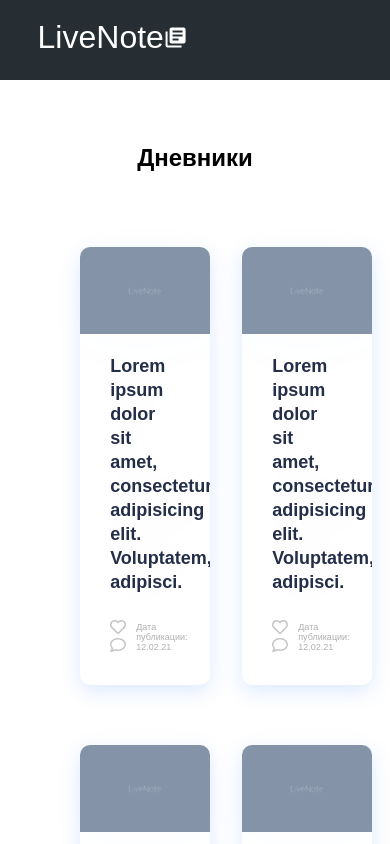
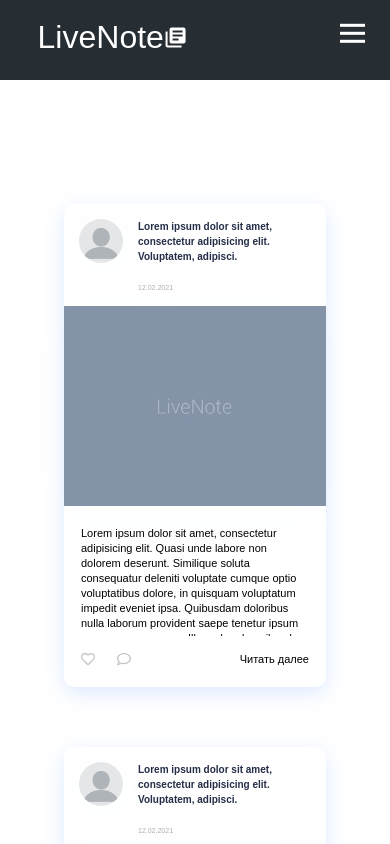
Before and after one commit to Arestout/live-notes-frontend, a React (Create React App) app: page /diaries in a window 390 px wide. Shown: the top 844 px of the page. Built offline with nearby package versions, Linux system fonts and the light colour scheme; the HTML template or start-up script is replaced by a standard one.

Commit message:
Добавил адаптива, немного видоизменил карточки

```diff
--- a/package.json
+++ b/package.json
@@ -27,6 +27,7 @@
     "jsx": "^0.9.89",
     "prettier": "^2.2.1",
     "react": "^17.0.1",
+    "react-burger-menu": "^3.0.3",
     "react-dom": "^17.0.1",
     "react-router-dom": "^5.2.0",
     "react-scripts": "4.0.3",
--- a/src/App.css
+++ b/src/App.css
@@ -18,7 +18,5 @@
 }
 
 @media only screen and (min-device-width : 320px) and (max-device-width : 480px) {
-  .navbar{
-    width: 371px;
-  }
+
 }
--- a/src/components/Button.css
+++ b/src/components/Button.css
@@ -25,6 +25,7 @@
 }
 
 .btn--medium {
+  display: none;
   padding: 8px 20px;
   font-size: 18px;
 }
--- a/src/components/Cards.js
+++ b/src/components/Cards.js
@@ -5,7 +5,6 @@
 function Cards() {
   return (
     <div className="cards">
-      <h2>Популярные открытые дневники..</h2>
       <div className="cards__container">
         <div className="cards__wrapper">
           <ul className="cards__items">
--- a/src/components/DiariesCardItem.css
+++ b/src/components/DiariesCardItem.css
@@ -1,20 +1,97 @@
+.header__wrapper {
+  display: flex;
+  padding: 15px 15px;
+}
+
+.diaries__header__heading {
+  width: 100%;
+  height: 35px;
+  margin-bottom: 20px;
+}
+
+.diaries__item__avatar {
+  width: 60px;
+  height: 60px;
+  border-radius: 100px;
+  margin-right: 15px;
+}
+
+.diaries__item__img {
+  position: absolute;
+  top: 0;
+  right: 0;
+  bottom: 0;
+  left: 0;
+  display: block;
+  width: 100%;
+  max-width: 100%;
+  height: 100%;
+  max-height: 100%;
+  object-fit: cover;
+  transition: all 0.2s linear;
+}
+
+.diaries__item__img:hover {
+  transform: scale(1.1);
+}
+
+.diaries__item__pic-wrap {
+  position: relative;
+  width: 100%;
+  height: 200px;
+  overflow: hidden;
+}
+
+.diaries__item__pic-wrap::after {
+  content: attr(data-category);
+  position: absolute;
+  bottom: 0;
+  margin-left: 10px;
+  padding: 6px 8px;
+  max-width: calc((100%) - 60px);
+  font-size: 12px;
+  font-weight: 700;
+  color: #fff;
+  background-color: #f5f5f500;
+  box-sizing: border-box;
+}
+
 .pub_date {
-  font-size: 9px;
+  font-size: 12px;
   color: #afafaf;
-  margin-right: 15px;
+}
+
+.diary__item__text {
+  max-height: 110px;
+  max-width: 100%;
+  overflow: hidden;
 }
 
 .social_icon_like {
   color: rgb(197, 197, 197);
-  font-size: 16px;
-  padding-right: 10px;
+  font-size: 24px;
 }
 
-.cards__footer {
+.diaries__footer {
   margin-top: 25px;
   display: flex;
   align-items: center;
   justify-content: space-between;
+}
+
+.diaries__icons {
+  display: flex;
+  justify-content: space-between;
+  width: 100px;
+}
+
+.read__more {
+  text-decoration: none;
+  color: #000;
+}
+
+.read__more:hover {
+  text-decoration: underline;
 }
 
 .diaries__cards__item {
@@ -32,10 +109,68 @@
 }
 
 .diary__item__info {
-  padding: 20px 30px 30px
+  padding: 20px 30px 30px;
 }
 
-@media only screen and (min-device-width : 320px) and (max-device-width : 480px) {
+.diaries__item__block {
+  display: flex;
+  flex-flow: column;
+  width: 100%;
+  box-shadow: 0 6px 20px rgba(56, 125, 255, 0.17);
+  -webkit-filter: drop-shadow(0 6px 20px rgba(56, 125, 255, 0.017));
+  filter: drop-shadow(0 6px 20px rgba(56, 125, 255, 0.017));
+  border-radius: 10px;
+  overflow: hidden;
+  text-decoration: none;
+}
+
+@media only screen and (min-width : 320px) and (max-width : 480px) {
+  .diaries__item__avatar {
+    height: 44px;
+    width: 44px;
+  }
+  .diaries__cards__item {
+    display: flex;
+    margin: 60px auto;
+    border-radius: 10px;
+    width: 100%;
+  }
+  .diary__item__text{
+    font-size: 11px;
+    line-height: 15px;
+  }
+  .diary__item__title {
+    color: #252e48;
+    font-size: 10px;
+    font-weight: bolder;
+    line-height: 15px;
+  }
+  .diaries__footer {
+    margin-top: 15px;
+    display: flex;
+    align-items: center;
+    justify-content: space-between;
+  }
+  .diaries__icons {
+    width: 50px;
+  }
+  .pub_date {
+    font-size: 7px;
+    padding-top: 10px;
+  }
+  .social_icon_like {
+    color: rgb(197, 197, 197);
+    font-size: 14px;
+  }
+  .diary__item__info {
+    padding: 20px 17px 20px
+  }
+  .read__more {
+    font-size: 11px;
+  }
+}
+
+@media only screen and (min-width : 480px) and (max-width : 768px) {
   .diaries__cards__item {
     display: flex;
     margin: 60px auto;
@@ -45,8 +180,12 @@
 
   .diary__item__title {
     color: #252e48;
-    font-size: 9px;
-    line-height: 18px;
+    font-size: 11px;
+    line-height: 20px;
+  }
+  .diary__item__text{
+    font-size: 13px;
+    line-height: 21px;
   }
   .cards__footer {
     margin-top: 15px;
@@ -55,14 +194,91 @@
     justify-content: space-between;
   }
   .pub_date {
-    font-size: 7px;
+    font-size: 13px;
   }
   .social_icon_like {
     color: rgb(197, 197, 197);
-    font-size: 12px;
+    font-size: 20px;
     padding-right: 10px;
   }
   .diary__item__info {
     padding: 20px 17px 20px
   }
 }
+
+@media only screen and (min-width: 768px) and (max-width: 1300px) {
+
+  .diary__item__title {
+    color: #252e48;
+    font-size: 15px;
+    line-height: 20px;
+  }
+  .cards__footer {
+    margin-top: 15px;
+    display: flex;
+    align-items: center;
+    justify-content: space-between;
+  }
+  .pub_date {
+    padding-top: 10px;
+    font-size: 13px;
+  }
+  .social_icon_like {
+    color: rgb(197, 197, 197);
+    font-size: 20px;
+    padding-right: 10px;
+  }
+  .diary__item__info {
+    padding: 20px 17px 20px
+  }
+}
+
+@media only screen and (min-width: 769px) and (max-width: 1010px) {
+  .diary__item__title {
+    font-size: 14px;
+  }
+  .pub_date {
+    font-size: 13px;
+    padding-top: 25px;
+  }
+}
+
+@media only screen and (max-width : 320px) {
+  .diaries__item__avatar {
+    height: 44px;
+    width: 44px;
+  }
+  .diary__item__text{
+    font-size: 11px;
+    line-height: 15px;
+  }
+  .diary__item__title {
+    color: #252e48;
+    font-size: 8px;
+    font-weight: bolder;
+    line-height: 15px;
+  }
+  .diaries__footer {
+    margin-top: 15px;
+    display: flex;
+    align-items: center;
+    justify-content: space-between;
+  }
+  .diaries__icons {
+    width: 50px;
+  }
+  .pub_date {
+    padding-top: 10px;
+    font-size: 7px;
+  }
+  .social_icon_like {
+    color: rgb(197, 197, 197);
+    font-size: 14px;
+  }
+  .diary__item__info {
+    padding: 20px 17px 20px
+  }
+  .read__more {
+    font-size: 11px;
+  }
+}
--- a/src/components/DiariesCardItem.js
+++ b/src/components/DiariesCardItem.js
@@ -8,18 +8,35 @@
   return (
     <>
       <li className="diaries__cards__item">
-        <Link className="cards__item__link" to={props.path}>
-          <figure className="cards__item__pic-wrap">
+        <div className="diaries__item__block">
+          <div className="diaries__header">
+            <div className="header__wrapper">
+              <img
+                className="diaries__item__avatar"
+                alt="Avatar"
+                src={props.avatar}
+              />
+              <div className="diaries__header__block">
+                <div className="diaries__header__heading">
+                  <h5 className="diary__item__title">{props.title}</h5>
+                </div>
+                <div className="pub_date">
+                  <p>{props.date}</p>
+                </div>
+              </div>
+            </div>
+          </div>
+          <div className="diaries__item__pic-wrap">
             <img
-              className="cards__item__img"
+              className="diaries__item__img"
               alt="User Image"
               src={props.src}
             />
-          </figure>
+          </div>
           <div className="diary__item__info">
-            <h5 className="diary__item__title">{props.title}</h5>
-            <div className="cards__footer">
-              <div>
+            <p className="diary__item__text">{props.text}</p>
+            <div className="diaries__footer">
+              <div className="diaries__icons">
                 <Link
                   className="social_icon_like"
                   to="/"
@@ -37,12 +54,12 @@
                   <FontAwesomeIcon icon={faComment} />
                 </Link>
               </div>
-              <div className="pub_date">
-                <p>Дата публикации: {props.date}</p>
-              </div>
+              <Link className="read__more" to="/">
+                Читать далее
+              </Link>
             </div>
           </div>
-        </Link>
+        </div>
       </li>
     </>
   );
--- a/src/components/DiariesCards.css
+++ b/src/components/DiariesCards.css
@@ -10,10 +10,19 @@
 
 .diarycards__wrapper {
   display: flex;
+  justify-content: space-around;
 }
 
-@media only screen and (min-device-width : 320px) and (max-device-width : 480px) {
+@media screen and (min-width: 320px) and (max-width: 480px) {
   .diarycards__wrapper {
-    display: block;
+    display: flex;
+    flex-direction: column;
   }
 }
+
+@media screen and (min-width: 480px) and (max-width: 768px) {
+  .diarycards__wrapper {
+    display: flex;
+    flex-direction: column;
+  }
+}
--- a/src/components/DiariesCards.js
+++ b/src/components/DiariesCards.js
@@ -5,35 +5,62 @@
 function DiariesCards() {
   return (
     <div className="container">
-      <h2 className="diary__header">Дневники</h2>
       <div className="diarycards__container">
         <div className="diarycards__wrapper">
           <ul>
             <DiariesCardItem
               src="images/livenote.jpg"
+              avatar="images/avatar.png"
               title="Lorem ipsum dolor sit amet, consectetur adipisicing elit. Voluptatem, adipisci."
-              date="12.02.21"
+              date="12.02.2021"
               path="/services"
+              text="Lorem ipsum dolor sit amet, consectetur adipisicing elit. Quasi unde labore non dolorem deserunt. Similique soluta consequatur deleniti voluptate cumque optio voluptatibus dolore, in quisquam voluptatum
+                impedit
+                eveniet ipsa. Quibusdam doloribus nulla laborum provident saepe tenetur ipsum non cum accusamus. Illo sed unde quibusdam ex nihil atque necessitatibus cumque ut eaque explicabo aliquam, est, dicta sequi in quod minima laborum
+                voluptas,
+                voluptatum vel harum eveniet labore obcaecati. Inventore quod fugit sequi suscipit quaerat, aspernatur nemo cum qui facilis. Magnam rerum tempore enim corrupti molestias, totam rem magni molestiae. Eveniet consequuntur dolores
+                quaerat"
             />
             <DiariesCardItem
               src="images/livenote.jpg"
+              avatar="images/avatar.png"
               title="Lorem ipsum dolor sit amet, consectetur adipisicing elit. Voluptatem, adipisci."
-              date="12.02.21"
+              date="12.02.2021"
               path="/services"
+              text="Lorem ipsum dolor sit amet, consectetur adipisicing elit. Quasi unde labore non dolorem deserunt. Similique soluta consequatur deleniti voluptate cumque optio voluptatibus dolore, in quisquam voluptatum
+                impedit
+                eveniet ipsa. Quibusdam doloribus nulla laborum provident saepe tenetur ipsum non cum accusamus. Illo sed unde quibusdam ex nihil atque necessitatibus cumque ut eaque explicabo aliquam, est, dicta sequi in quod minima laborum
+                voluptas,
+                voluptatum vel harum eveniet labore obcaecati. Inventore quod fugit sequi suscipit quaerat, aspernatur nemo cum qui facilis. Magnam rerum tempore enim corrupti molestias, totam rem magni molestiae. Eveniet consequuntur dolores
+                quaerat"
             />
           </ul>
           <ul>
             <DiariesCardItem
               src="images/livenote.jpg"
+              avatar="images/avatar.png"
               title="Lorem ipsum dolor sit amet, consectetur adipisicing elit. Voluptatem, adipisci."
-              date="12.02.21"
+              date="12.02.2021"
               path="/services"
+              text="Lorem ipsum dolor sit amet, consectetur adipisicing elit. Quasi unde labore non dolorem deserunt. Similique soluta consequatur deleniti voluptate cumque optio voluptatibus dolore, in quisquam voluptatum
+                impedit
+                eveniet ipsa. Quibusdam doloribus nulla laborum provident saepe tenetur ipsum non cum accusamus. Illo sed unde quibusdam ex nihil atque necessitatibus cumque ut eaque explicabo aliquam, est, dicta sequi in quod minima laborum
+                voluptas,
+                voluptatum vel harum eveniet labore obcaecati. Inventore quod fugit sequi suscipit quaerat, aspernatur nemo cum qui facilis. Magnam rerum tempore enim corrupti molestias, totam rem magni molestiae. Eveniet consequuntur dolores
+                quaerat"
             />
             <DiariesCardItem
               src="images/livenote.jpg"
+              avatar="images/avatar.png"
               title="Lorem ipsum dolor sit amet, consectetur adipisicing elit. Voluptatem, adipisci."
-              date="12.02.21"
+              date="12.02.2021"
               path="/services"
+              text="Lorem ipsum dolor sit amet, consectetur adipisicing elit. Quasi unde labore non dolorem deserunt. Similique soluta consequatur deleniti voluptate cumque optio voluptatibus dolore, in quisquam voluptatum
+                impedit
+                eveniet ipsa. Quibusdam doloribus nulla laborum provident saepe tenetur ipsum non cum accusamus. Illo sed unde quibusdam ex nihil atque necessitatibus cumque ut eaque explicabo aliquam, est, dicta sequi in quod minima laborum
+                voluptas,
+                voluptatum vel harum eveniet labore obcaecati. Inventore quod fugit sequi suscipit quaerat, aspernatur nemo cum qui facilis. Magnam rerum tempore enim corrupti molestias, totam rem magni molestiae. Eveniet consequuntur dolores
+                quaerat"
             />
           </ul>
         </div>
--- a/src/components/Navbar.css
+++ b/src/components/Navbar.css
@@ -78,7 +78,6 @@
   .NavbarItems {
     position: relative;
   }
-
   .nav-menu {
     display: flex;
     flex-direction: column;
@@ -122,11 +121,34 @@
   .menu-icon {
     display: block;
     position: absolute;
-    top: 0;
+    top: 30px;
     right: 0;
     transform: translate(-100%, 60%);
     font-size: 1.8rem;
     cursor: pointer;
+    height: 3px;
+    width: 25px;
+    background: #fff;
+  }
+
+  .menu-icon::before{
+    content: "";
+    display: block;
+    position: absolute;
+    height: 3px;
+    width: 25px;
+    background: #fff;
+    top: -8px;
+  }
+
+  .menu-icon::after{
+    content: "";
+    display: block;
+    position: absolute;
+    height: 3px;
+    width: 25px;
+    background: #fff;
+    top: 8px;
   }
 
   .fa-times {
@@ -135,7 +157,7 @@
   }
 
   .nav-links-mobile {
-    display: block;
+    display: none;
     text-align: center;
     margin: 2rem auto;
     border-radius: 4px;
```
Also changed, not shown: src/components/Footer.css (+36 -6 lines), src/components/Welcome.css (+43 -6 lines), public/images/avatar.png (added), 1 other file (tests, documents, lock files or other folders).
